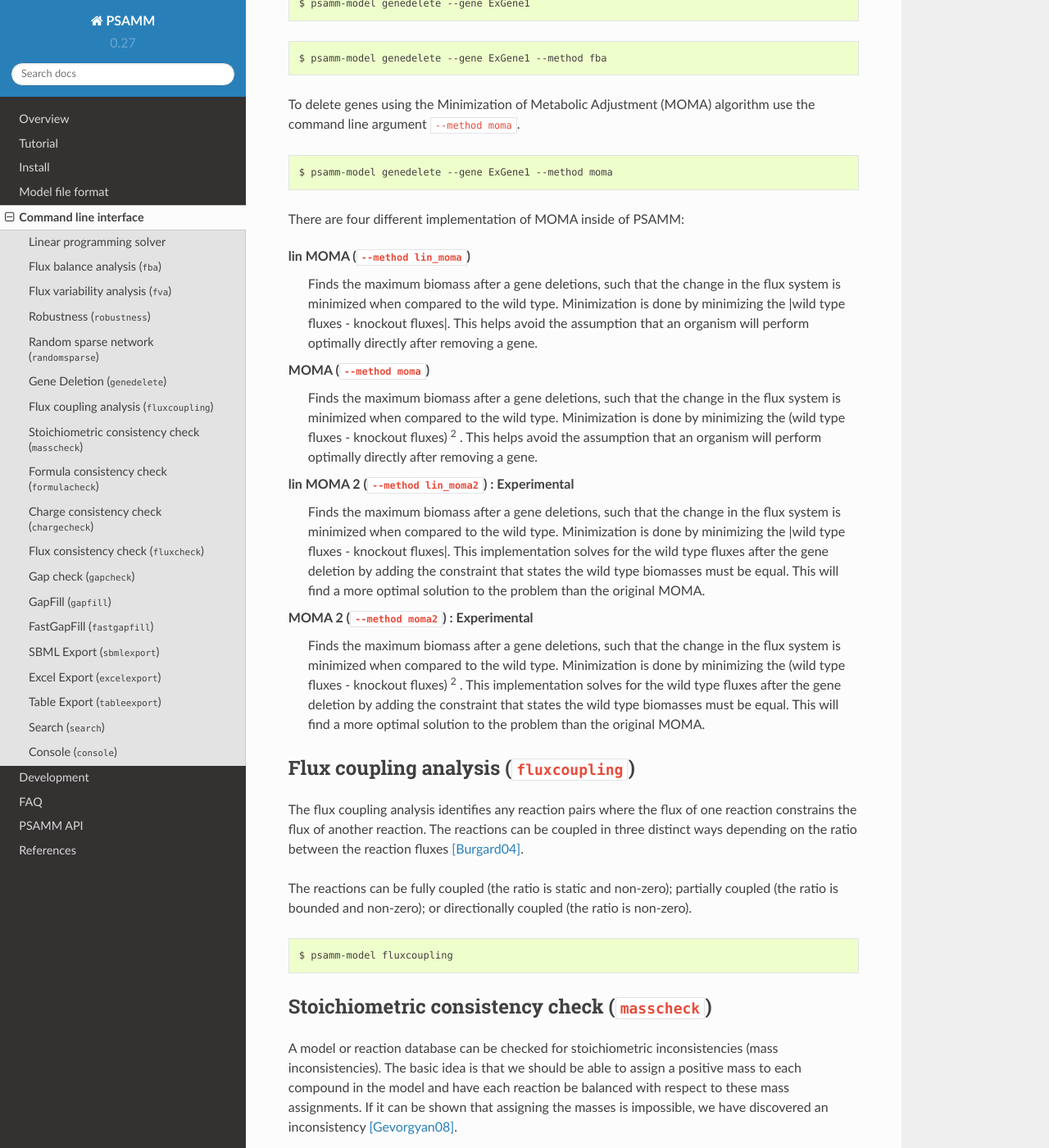
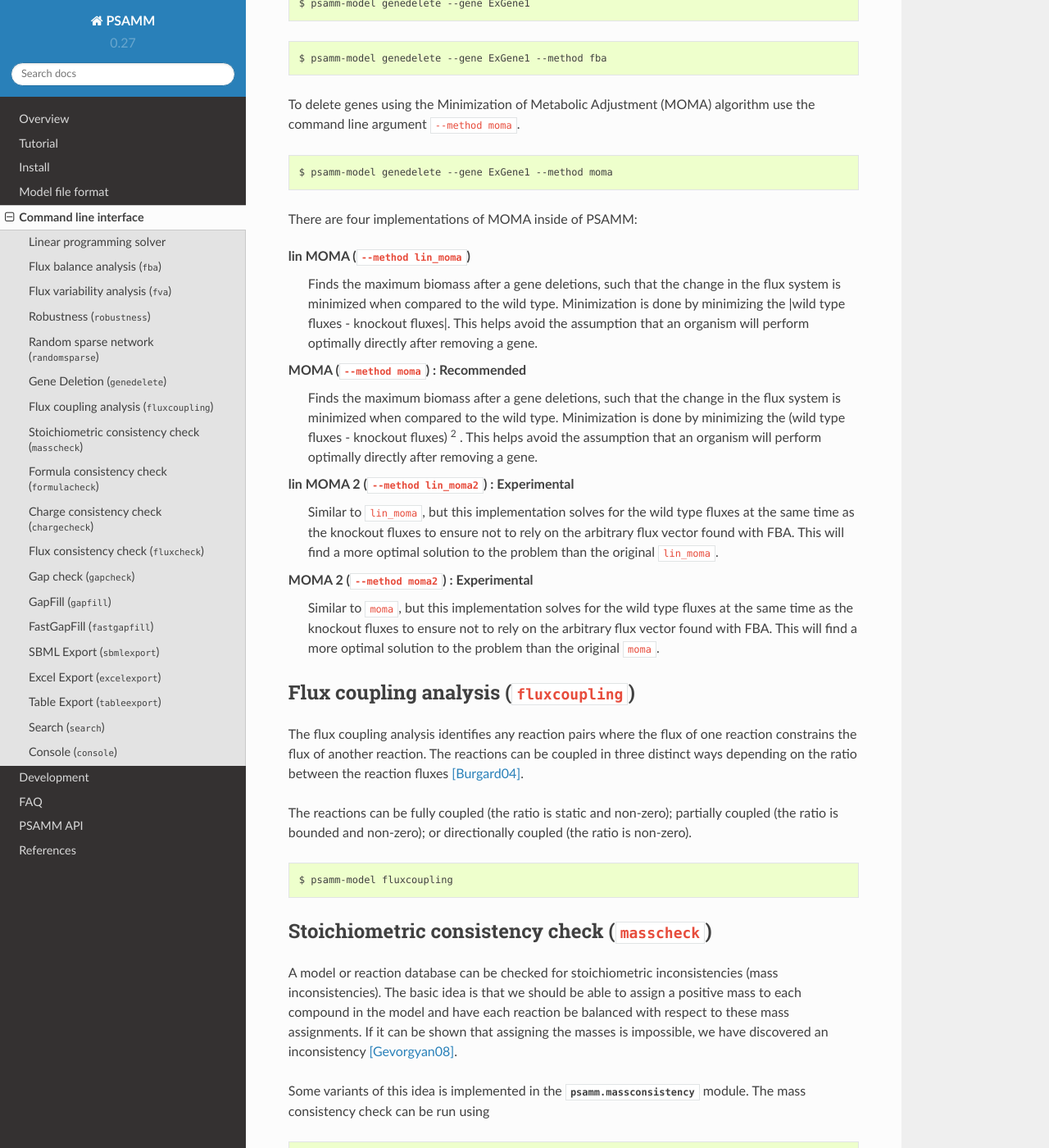
Before and after one commit to zhanglab/psamm, a Sphinx documentation site: the page built from docs/commands.rst, in a window 1280 px wide and 1400 px high, scrolled down 4290 px. Shown: the whole window at 82% size. Built offline with Sphinx 7.4.7 and the Read the Docs theme 2.0.0, drawn with Linux system fonts in a browser that asks for light colours.

Commit message:
Added warnings in docs

```diff
--- a/docs/commands.rst
+++ b/docs/commands.rst
@@ -228,7 +228,7 @@ algorithm use the command line argument ``--method moma``.
 
     $ psamm-model genedelete --gene ExGene1 --method moma
 
-There are four different implementation of MOMA inside of PSAMM:
+There are four implementations of MOMA inside of PSAMM:
 
 lin MOMA (``--method lin_moma``)
   Finds the maximum biomass after a gene deletions, such that the change in
@@ -237,7 +237,7 @@ lin MOMA (``--method lin_moma``)
   avoid the assumption that an organism will perform optimally directly after
   removing a gene.
 
-MOMA (``--method moma``)
+MOMA (``--method moma``) : Recommended
   Finds the maximum biomass after a gene deletions, such that the change in
   the flux system is minimized when compared to the wild type. Minimization
   is done by minimizing the (wild type fluxes - knockout fluxes) :sup:`2` .
@@ -245,20 +245,16 @@ MOMA (``--method moma``)
   directly after removing a gene.
 
 lin MOMA 2 (``--method lin_moma2``) : Experimental
-  Finds the maximum biomass after a gene deletions, such that the change in
-  the flux system is minimized when compared to the wild type. Minimization
-  is done by minimizing the \|wild type fluxes - knockout fluxes|. This
-  implementation solves for the wild type fluxes after the gene deletion by
-  adding the constraint that states the wild type biomasses must be equal.
-  This will find a more optimal solution to the problem than the original MOMA.
+  Similar to ``lin_moma``, but this implementation solves for the wild type
+  fluxes at the same time as the knockout fluxes to ensure not to rely on the
+  arbitrary flux vector found with FBA. This will find a more optimal solution
+  to the problem than the original ``lin_moma``.
 
 MOMA 2 (``--method moma2``) : Experimental
-  Finds the maximum biomass after a gene deletions, such that the change in
-  the flux system is minimized when compared to the wild type. Minimization
-  is done by minimizing the (wild type fluxes - knockout fluxes) :sup:`2` .
-  This implementation solves for the wild type fluxes after the gene deletion
-  by adding the constraint that states the wild type biomasses must be equal.
-  This will find a more optimal solution to the problem than the original MOMA.
+  Similar to ``moma``, but this implementation solves for the wild type
+  fluxes at the same time as the knockout fluxes to ensure not to rely on the
+  arbitrary flux vector found with FBA. This will find a more optimal solution
+  to the problem than the original ``moma``.
 
 Flux coupling analysis (``fluxcoupling``)
 -----------------------------------------
```
